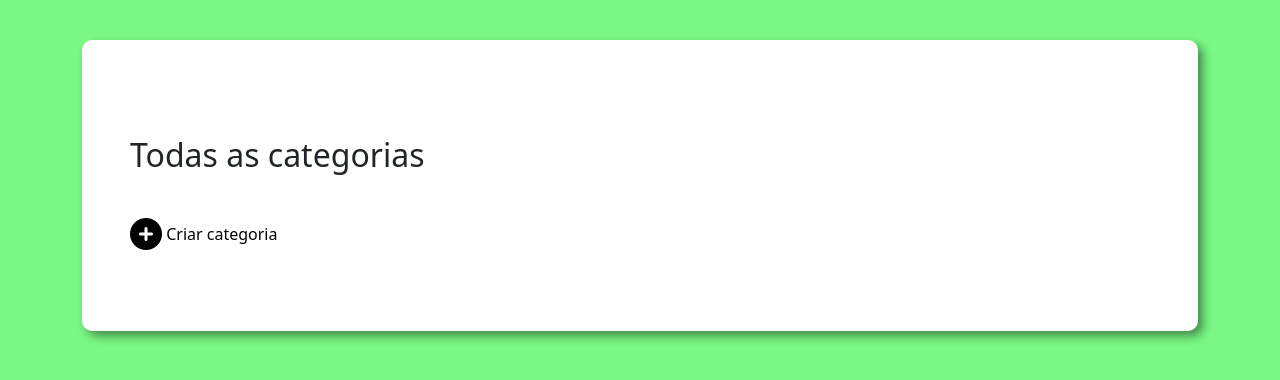
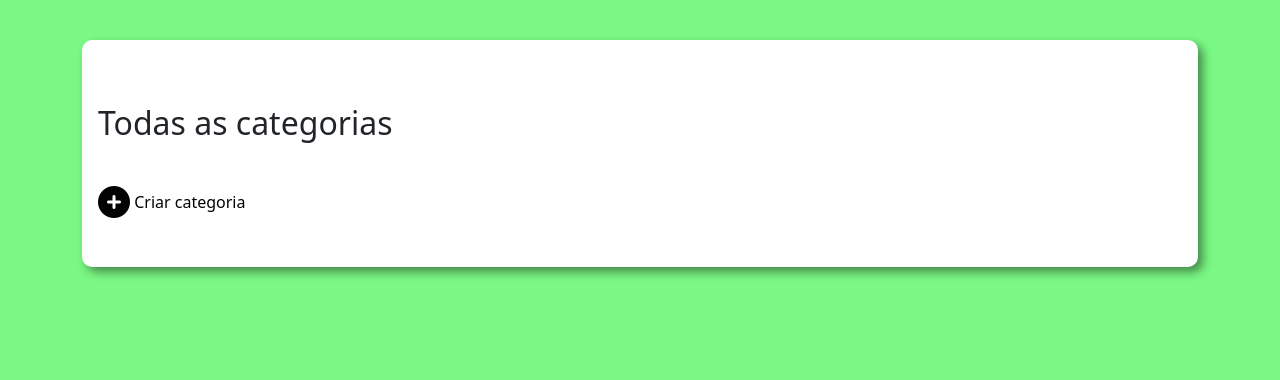
Before and after one commit to joao-pedro-rocha/finance_manager, a Django app: page /categories-list/ in a window 1280 px wide. Shown: the part 56-436 px from the top of the page. Run offline with Django 4.2, Linux system fonts and the light colour scheme; data that the repository does not hold is empty; some libraries are stand-ins or nearby versions.

Commit message:
diminui padding do section no base

```diff
--- a/finance/templates/finance_base.html
+++ b/finance/templates/finance_base.html
@@ -47,7 +47,7 @@
         </nav>
         <div class="pt-5 pb-5"></div>
         <div class="container">
-            <section class="container ml-5 mr-5 mb-5 p-5">
+            <section class="container ml-5 mr-5 mb-5 p-3">
                 {% block content %}{% endblock content %}
             </section>
         </div>
```
